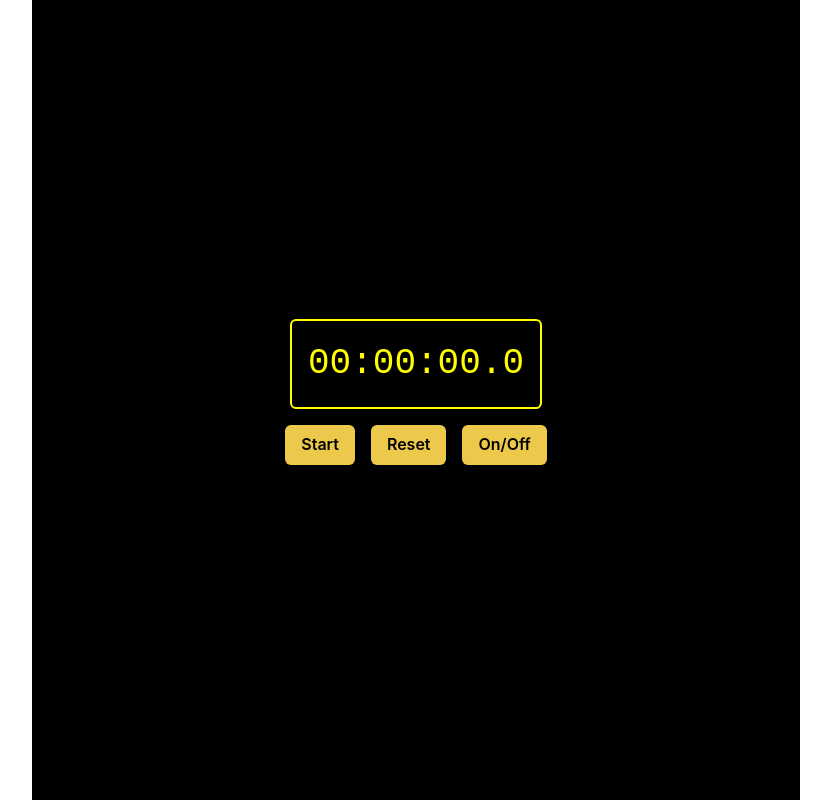
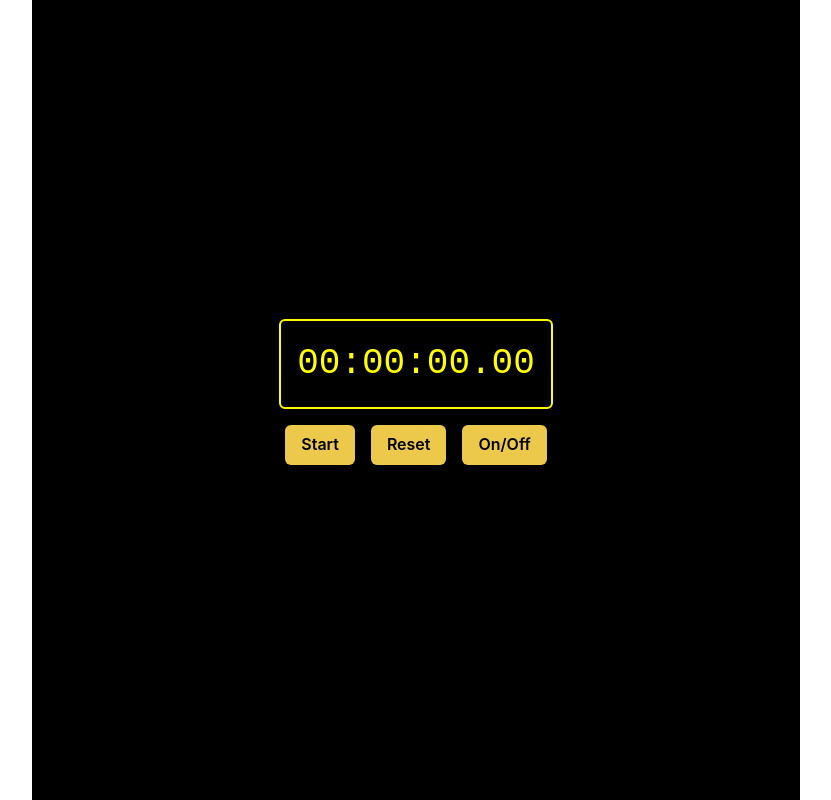
Before and after one commit to GPT-Engineer-App-Dev/visual-inspiration-app, a React (Vite) app: page / in a window 1280 px wide. Shown: the whole page, without its empty margins (224-1055 px from the left). Built offline with nearby package versions, Linux system fonts and the light colour scheme.

Commit message:
Updated stopwatch app to include the display of hundredths of a second.

```diff
--- a/src/pages/Index.jsx
+++ b/src/pages/Index.jsx
@@ -38,17 +38,17 @@ const Index = () => {
   };
 
   const formatTime = (time) => {
-    const milliseconds = Math.floor((time % 1000) / 100); // Calculate tenths of a second
+    const hundredths = Math.floor((time % 1000) / 10); // Calculate hundredths of a second
     const seconds = `0${Math.floor((time / 1000) % 60)}`.slice(-2);
     const minutes = `0${Math.floor((time / 60000) % 60)}`.slice(-2);
     const hours = `0${Math.floor(time / 3600000)}`.slice(-2);
-    return `${hours}:${minutes}:${seconds}.${milliseconds}`;
+    return `${hours}:${minutes}:${seconds}.${`0${hundredths}`.slice(-2)}`;
   };
 
   return (
     <Container centerContent maxW="container.md" height="100vh" display="flex" flexDirection="column" justifyContent="center" alignItems="center" bg="black" color="yellow">
       <VStack spacing={4}>
-        <Box border="2px" borderColor="yellow" borderRadius="md" p={4} textAlign="center">
+        <Box border="2px" borderColor="yellow" borderRadius="md" p={4} textAlign="center" width="100%">
           <Text fontSize="4xl" fontFamily="monospace">{formatTime(time)}</Text>
         </Box>
         <HStack spacing={4}>
```
